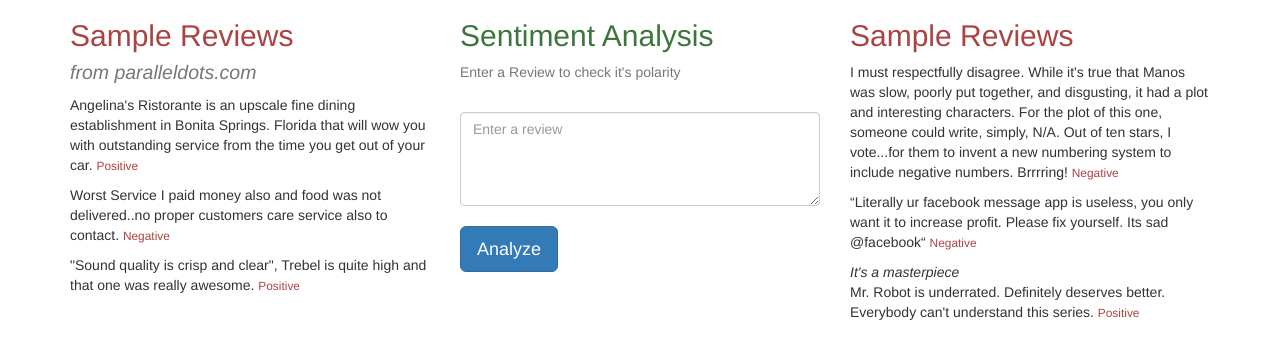
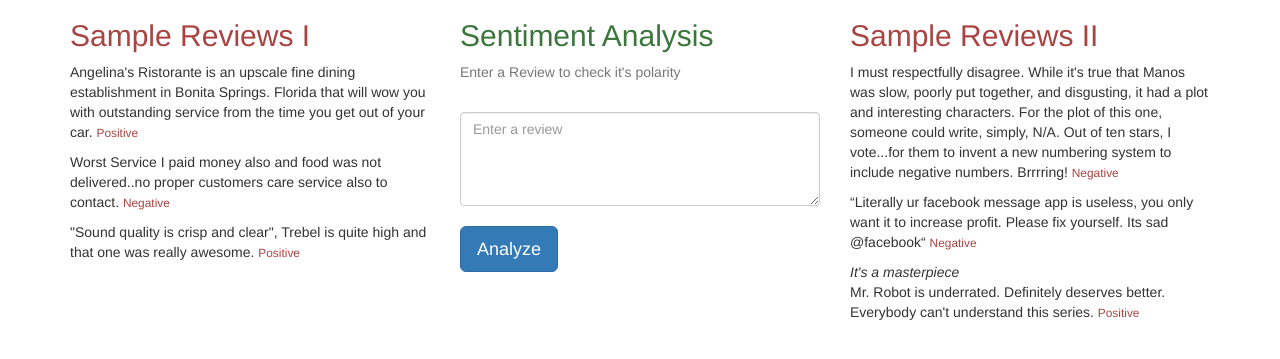
Before and after one commit to bikash-das/SentimentAnalysis, a Flask app: template templates/home.html in a window 1280 px wide. Shown: the part 51-410 px from the top of the page. Run offline with Flask 2, Linux system fonts and the light colour scheme; the template is opened without the code that fills it: values that come from a table or form of the project are taken from there, others are empty; some libraries are stand-ins or nearby versions.

Commit message:
Updated code

```diff
--- a/templates/home.html
+++ b/templates/home.html
@@ -38,9 +38,7 @@
 <div class="container" style="margin-top:50px">
   <div class = "row">
     <div class="col-sm-4">
-      <h2 class="text-danger">Sample Reviews <br>
-       <small class="text-muted"><i> from paralleldots.com</i></small> </h2>
-
+      <h2 class="text-danger">Sample Reviews I </h2>
 
           <p>Angelina's Ristorante is an upscale fine dining establishment in Bonita Springs. Florida that will wow you with outstanding service from the time you get out of your car.
             <small class="text-danger">Positive</small>
@@ -72,16 +70,16 @@
         {% if pred == 'POSITIVE' %}
           <!-- {{ pred }}  -->
           <img id="positive" src="static/positive.png">
-          <p class="text-muted">positive</p>
+          <h3 class="text-success">positive</h3>
         {% elif pred == 'NEGATIVE' %}
         <img id="negative" src="static/negative.png">
-        <p class="text-muted">Negative</p>
+        <h3 class="text-success">Negative</h3>
         {% endif %}
       </p>
       </div>
     </div>
       <div class="col-sm-4">
-      <h2 class="text-danger">Sample Reviews</h2>
+      <h2 class="text-danger">Sample Reviews II</h2>
         <p>
             I must respectfully disagree. While it's true that Manos was slow, poorly put together, and disgusting, it had a plot and interesting characters. For the plot of this one, someone could write, simply, N/A.
 
```
